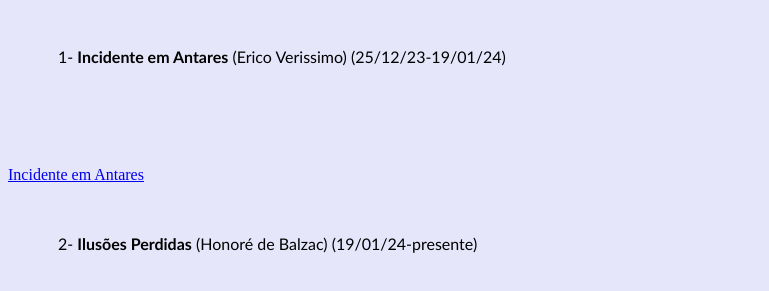
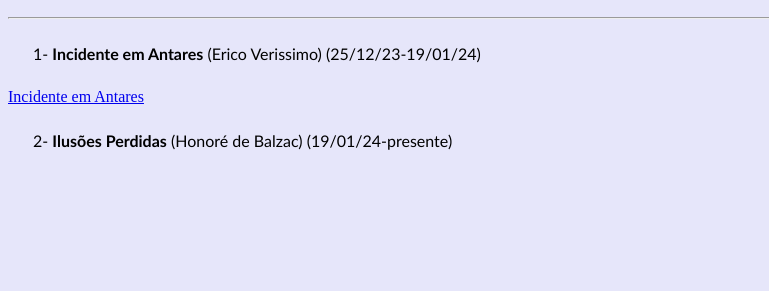
Before and after one commit to carlosmirandaf/livroslidos, a plain HTML site: page 2024.html in a window 1280 px wide. Shown: the part 59-350 px from the top of the page, without its empty margins (0-769 px from the left). Drawn offline with Linux system fonts and the light colour scheme.

Commit message:
adicionando hr e mudando a margem

```diff
--- a/2024.html
+++ b/2024.html
@@ -8,6 +8,7 @@
 </head>
 <body>
     <h1> Livros lidos </h1>
+    <hr>
     <p> 1- <b>Incidente em Antares</b> (Erico Verissimo) (25/12/23-19/01/24) </p>
     <a href= "antares.html"> Incidente em Antares </a>
     <p> 2- <b>Ilusões Perdidas</b> (Honoré de Balzac) (19/01/24-presente) </p>
--- a/style.css
+++ b/style.css
@@ -5,11 +5,7 @@ body {
 p {
     color: black;
     font-family: calibri;
-    margin-top: 50px;
-    margin-bottom: 100px;
-    margin-right: 100px;
-    margin-left: 50px;
-
+    margin: 25px;
 }
 
 h1 {
```
Also changed, not shown: antares.html (+2 -0 lines).
